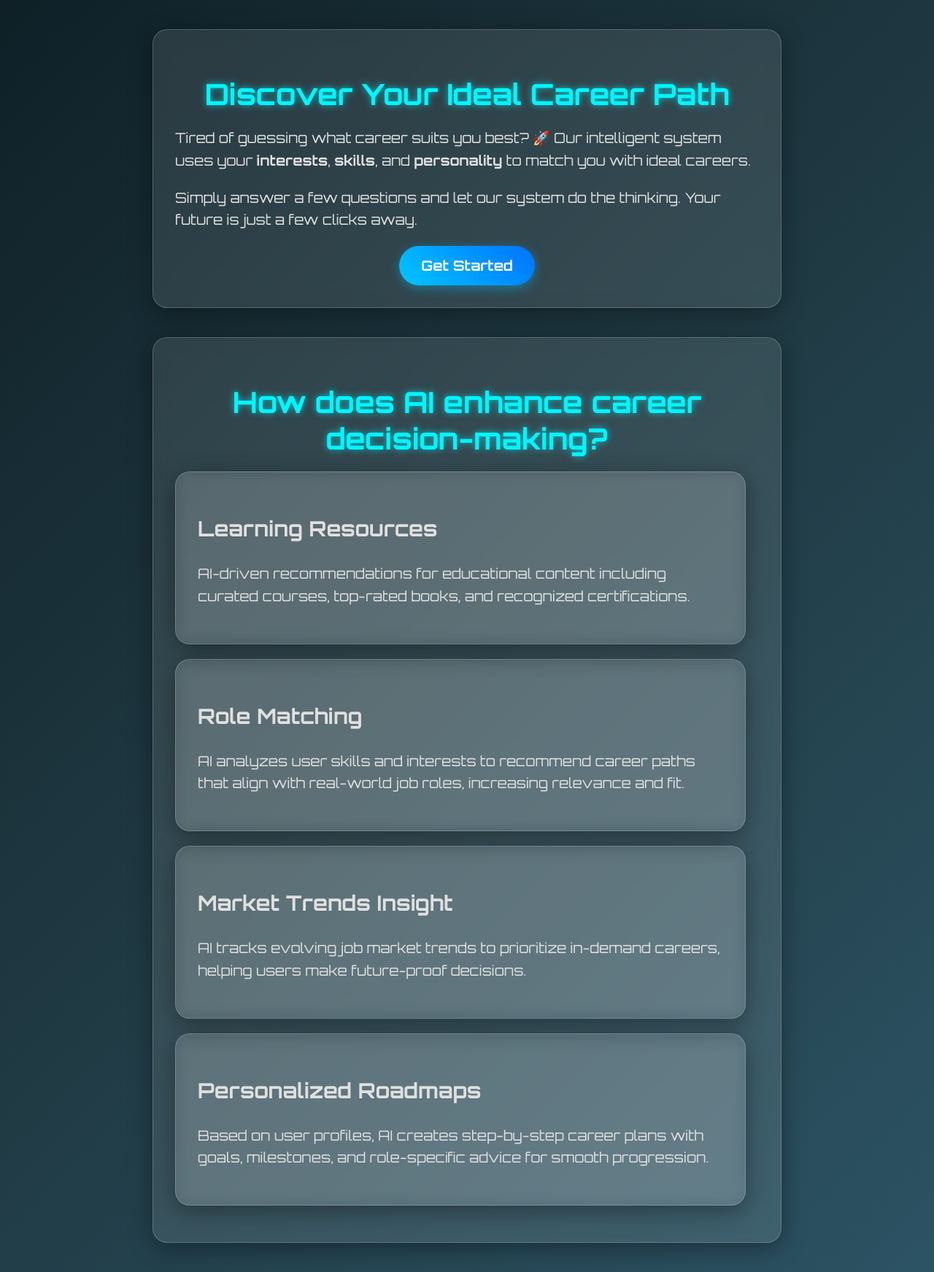
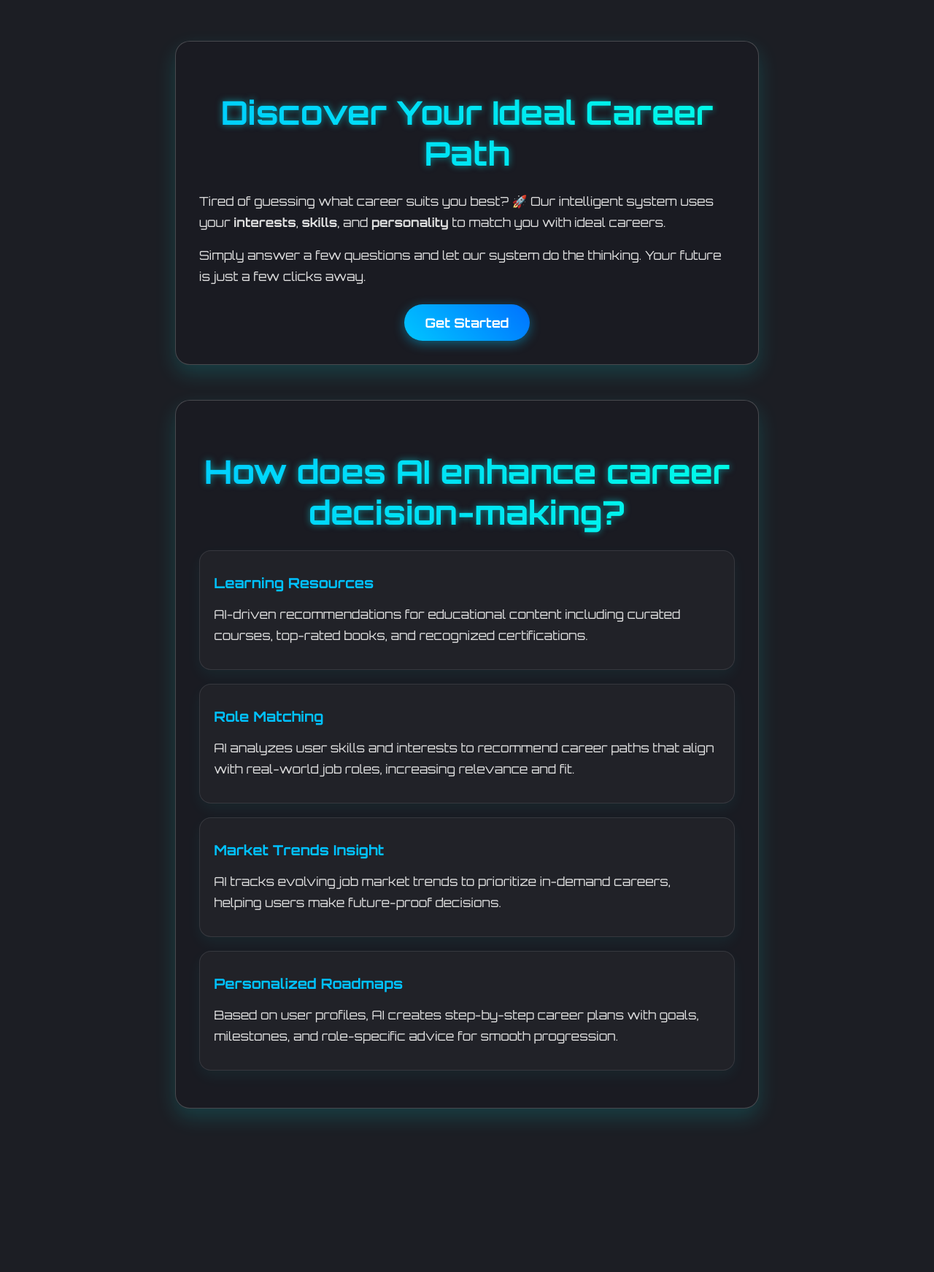
Before and after one commit to Samrudh9/career-recommendation-system, a Flask app: page / in a window 1280 px wide. Shown: the whole page at 73% size. After the commit the page ends 1535 px from the top, so only its background shows below. Run offline with Flask 3, Linux system fonts and the light colour scheme.

Commit message:
update:styling have been done for intro and front page

```diff
--- a/templates/intro.html
+++ b/templates/intro.html
@@ -6,61 +6,93 @@
   <title>Your AI Career Path</title>
   <link href="https://fonts.googleapis.com/css2?family=Orbitron:wght@400;500;700&display=swap" rel="stylesheet">
   <style>
+    :root {
+      --glass-color: #1a1b22;
+      --text-color: #e0e0e0;
+      --bg-color: #1c1e24;
+      --highlight: #00688B;
+      --accent: #00c2ff;
+      --shadow: 0 12px 28px rgba(0, 255, 255, 0.15);
+    }
+
+    * {
+      box-sizing: border-box;
+    }
+
     body {
       margin: 0;
       padding: 0;
       font-family: 'Orbitron', sans-serif;
-      background: linear-gradient(135deg, #0f2027, #203a43, #2c5364);
-      color: white;
+      background-color: var(--bg-color);
+      color: var(--text-color);
       min-height: 100vh;
       display: flex;
       flex-direction: column;
       align-items: center;
-      justify-content: center;
-      padding: 20px;
-      box-sizing: border-box;
+      justify-content: flex-start;
+      padding: 2rem 1rem;
     }
 
     .glass-card {
-      background: rgba(255, 255, 255, 0.1);
-      backdrop-filter: blur(10px);
-      -webkit-backdrop-filter: blur(10px);
+      background: var(--glass-color);
+      backdrop-filter: blur(12px);
+      -webkit-backdrop-filter: blur(12px);
       border-radius: 20px;
       border: 1px solid rgba(255, 255, 255, 0.2);
-      padding: 30px;
-      margin: 20px 0;
+      box-shadow: var(--shadow);
+      padding: 2rem;
+      margin: 1.5rem 0;
+      width: 100%;
       max-width: 800px;
-      width: 90%;
-      box-shadow: 0 8px 32px 0 rgba(0, 0, 0, 0.36);
+      animation: fadeIn 1.2s ease-in;
     }
 
     .title {
-      font-size: 2.5rem;
-      margin-bottom: 20px;
-      color: #00f5ff;
+      font-size: clamp(2rem, 5vw, 2.8rem);
+      color: var(--accent);
       text-align: center;
-      text-shadow: 0 0 10px rgba(0, 245, 255, 0.7);
+      background: linear-gradient(90deg, var(--accent), #00ffe0);
+      -webkit-background-clip: text;
+      background-clip: text;
+      -webkit-text-fill-color: transparent;
+      margin-bottom: 1.5rem;
+      text-shadow: 0 0 10px rgba(0, 245, 255, 0.5);
     }
 
     .subtitle {
+      font-size: 1.05rem;
+      line-height: 1.7;
+      margin-bottom: 1rem;
+      color: var(--text-color);
+    }
+
+    .glass-section {
+      background: rgba(255, 255, 255, 0.03);
+      border-radius: 16px;
+      border: 1px solid rgba(255, 255, 255, 0.1);
+      padding: 1rem 1.2rem;
+      margin-bottom: 1.2rem;
+      box-shadow: 0 8px 20px rgba(0, 255, 255, 0.05);
+    }
+
+    .glass-section h2 {
       font-size: 1.2rem;
-      line-height: 1.6;
-      margin-bottom: 20px;
-      color: #e0e0e0;
+      color: var(--accent);
+      margin-bottom: 0.5rem;
     }
 
     button {
       background: linear-gradient(45deg, #00c6ff, #0072ff);
       border: none;
       color: white;
-      padding: 15px 30px;
-      font-size: 1.2rem;
+      padding: 14px 28px;
+      font-size: 1.1rem;
       border-radius: 50px;
       cursor: pointer;
       transition: all 0.3s ease;
       font-family: 'Orbitron', sans-serif;
       font-weight: bold;
-      margin-top: 20px;
+      margin-top: 1.5rem;
       display: block;
       margin-left: auto;
       margin-right: auto;
@@ -72,13 +104,22 @@
       box-shadow: 0 6px 20px rgba(0, 198, 255, 0.6);
     }
 
-    .fade-in {
-      animation: fadeIn 1s ease-in;
+    @keyframes fadeIn {
+      from { opacity: 0; transform: translateY(20px); }
+      to { opacity: 1; transform: translateY(0); }
     }
 
-    @keyframes fadeIn {
-      from { opacity: 0; }
-      to { opacity: 1; }
+    @media (max-width: 600px) {
+      .title {
+        font-size: 1.7rem;
+      }
+      .glass-card {
+        padding: 1.5rem;
+      }
+      button {
+        padding: 12px 20px;
+        font-size: 1rem;
+      }
     }
   </style>
 </head>
@@ -103,32 +144,37 @@
   <section class="glass-card">
     <h1 class="title">How does AI enhance career decision-making?</h1>
 
-    <section class="subtitle fade-in glass-card">
+    <div class="glass-section">
       <h2>Learning Resources</h2>
-      <p>
+      <p class="subtitle">
         AI-driven recommendations for educational content including curated courses, top-rated books, and recognized certifications.
       </p>
-    </section>
-    <section class="subtitle fade-in glass-card">
+    </div>
+
+    <div class="glass-section">
       <h2>Role Matching</h2>
-      <p>
+      <p class="subtitle">
         AI analyzes user skills and interests to recommend career paths that align with real-world job roles, increasing relevance and fit.
       </p>
-    </section>
-    <section class="subtitle fade-in glass-card">
+    </div>
+
+    <div class="glass-section">
       <h2>Market Trends Insight</h2>
-      <p>AI tracks evolving job market trends to prioritize in-demand careers, helping users make future-proof decisions.</p>
-    </section>
-    <section class="subtitle fade-in glass-card">
+      <p class="subtitle">
+        AI tracks evolving job market trends to prioritize in-demand careers, helping users make future-proof decisions.
+      </p>
+    </div>
+
+    <div class="glass-section">
       <h2>Personalized Roadmaps</h2>
-      <p>
+      <p class="subtitle">
         Based on user profiles, AI creates step-by-step career plans with goals, milestones, and role-specific advice for smooth progression.
       </p>
+    </div>
   </section>
-  </section>
+
   <script>
     function checkPath() {
-    // Try to access the file programmatically
       fetch('templates/form.html')
         .then(response => {
           if (response.ok) {
@@ -145,5 +191,4 @@
   </script>
 
 </body>
-
 </html>
```
Also changed, not shown: templates/form.html (+75 -82 lines). Lines whose indentation alone changed are shown as unchanged.
